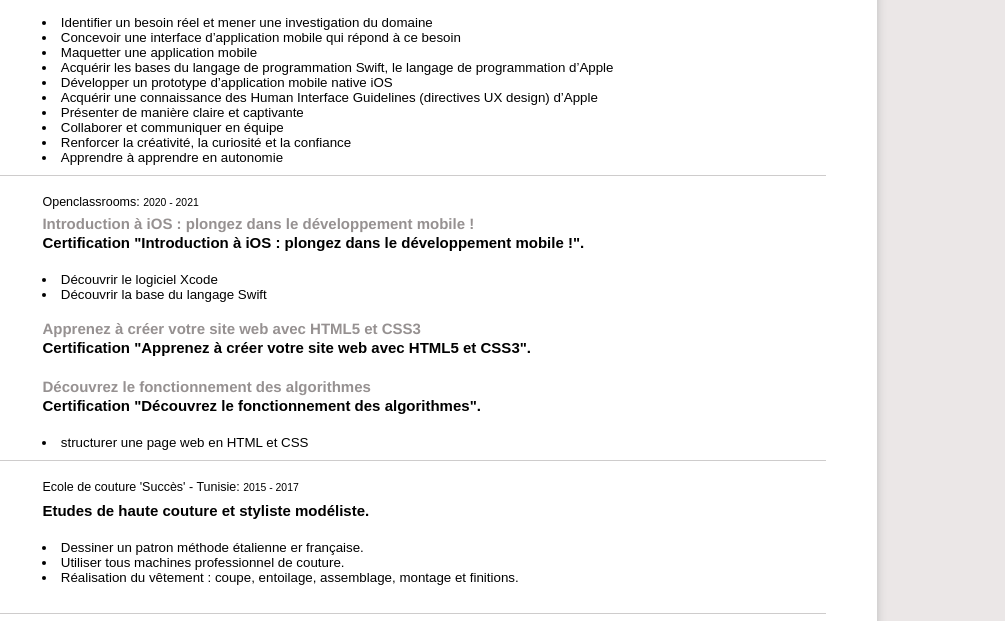
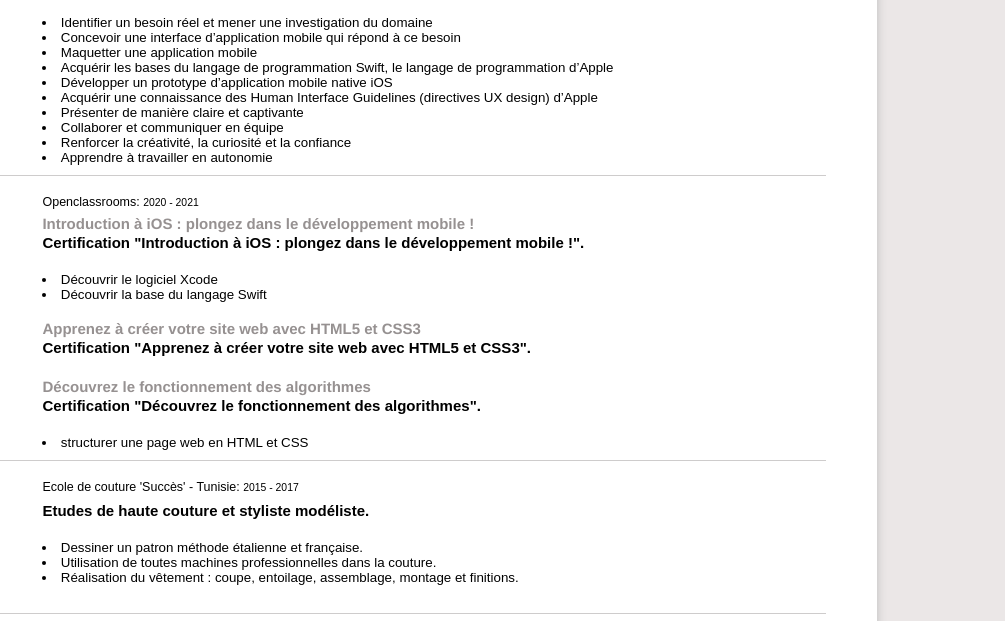
Before and after one commit to E-mna/cv.detaille, a plain HTML site: page index.html in a window 1280 px wide. Shown: the part 722-1343 px from the top of the page, 275-1280 px from the left. Drawn offline with Linux system fonts and the light colour scheme.

Commit message:
modification

```diff
--- a/index.html
+++ b/index.html
@@ -71,7 +71,7 @@
                          <li>Présenter de manière claire et captivante</li>
                          <li>Collaborer et communiquer en équipe</li>
                          <li>Renforcer la créativité, la curiosité et la confiance</li>
-                         <li>Apprendre à apprendre en autonomie</li>
+                         <li>Apprendre à travailler en autonomie</li>
 
                   </p></small>
             </div>
@@ -123,8 +123,8 @@
                              <br>
                    <small>
                    <p>
-                       <li>Dessiner un patron méthode étalienne er française.</li>
-                       <li>Utiliser tous machines professionnel de couture.</li>
+                       <li>Dessiner un patron méthode étalienne et française.</li>
+                       <li>Utilisation de toutes machines professionnelles dans la couture.</li>
                        <li>Réalisation du vêtement : coupe, entoilage, assemblage, montage et finitions.</li>
                    </p>
                 </small>
```
